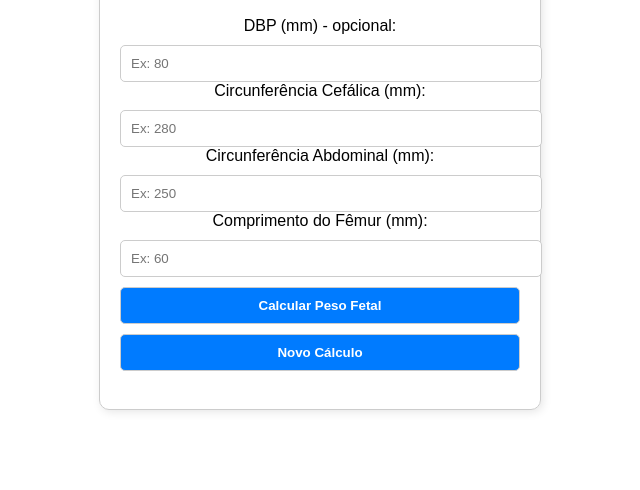
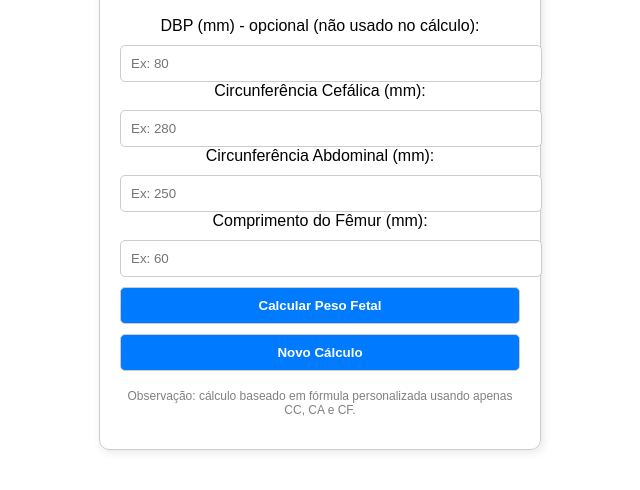
Before and after one commit to jorgetelles195/jabt, a plain HTML site: page index.html in a window 1280 px wide. Shown: the part 92-582 px from the top of the page, without its empty margins (320-960 px from the left). Drawn offline with Linux system fonts and the light colour scheme.

Commit message:
Update index.html
Versão nova do Excel

```diff
--- a/index.html
+++ b/index.html
@@ -51,7 +51,7 @@
 <div class="container">
   <h2>Calculadora de Peso Fetal</h2>
 
-  <label for="dbp">DBP (mm) - opcional:</label>
+  <label for="dbp">DBP (mm) - opcional (não usado no cálculo):</label>
   <input type="number" id="dbp" placeholder="Ex: 80">
 
   <label for="cc">Circunferência Cefálica (mm):</label>
@@ -67,6 +67,10 @@
   <button onclick="limpar()">Novo Cálculo</button>
 
   <p class="result" id="resultado"></p>
+
+  <p style="font-size: 12px; color: gray;">
+    Observação: cálculo baseado em fórmula personalizada usando apenas CC, CA e CF.
+  </p>
 </div>
 
 <!-- Importar o arquivo externo de script -->
@@ -74,3 +78,9 @@
 
 </body>
 </html>
+
+<!-- Importar o arquivo externo de script -->
+<script src="script.js"></script>
+
+</body>
+</html>
```
